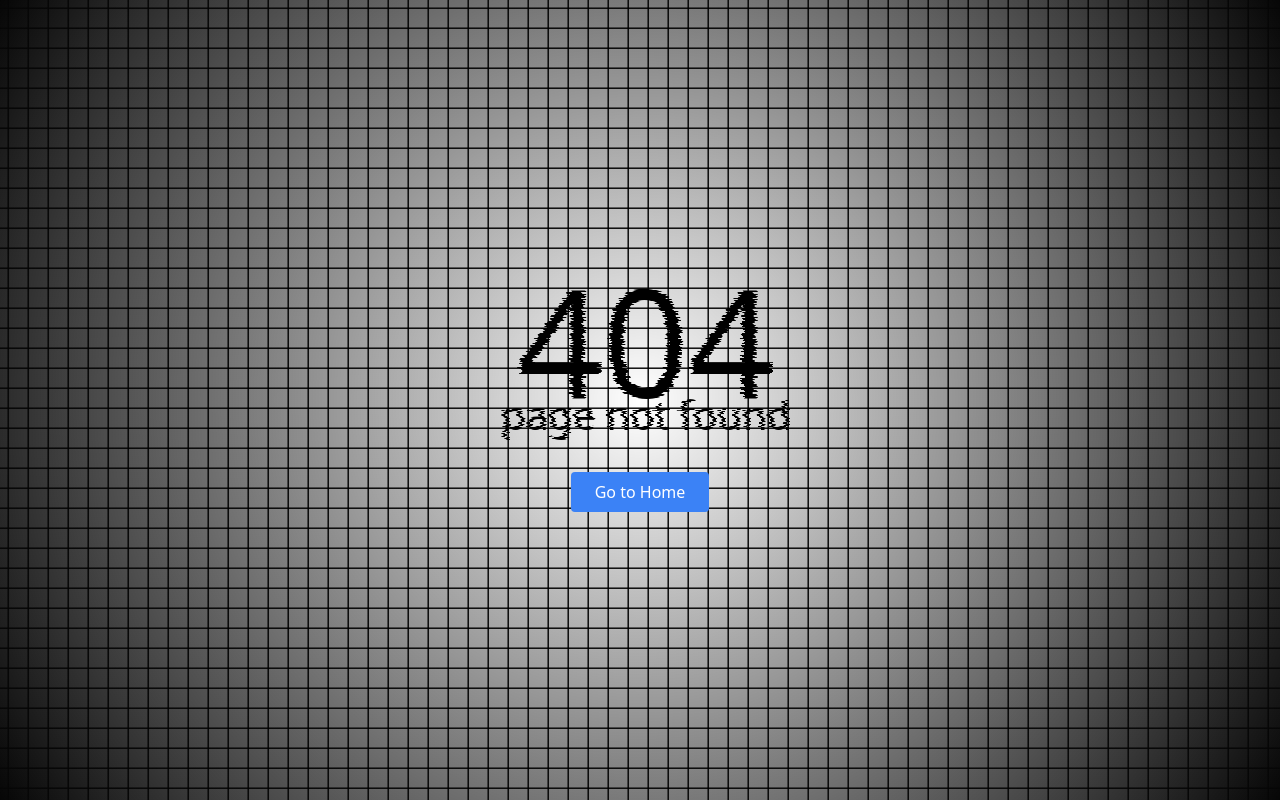
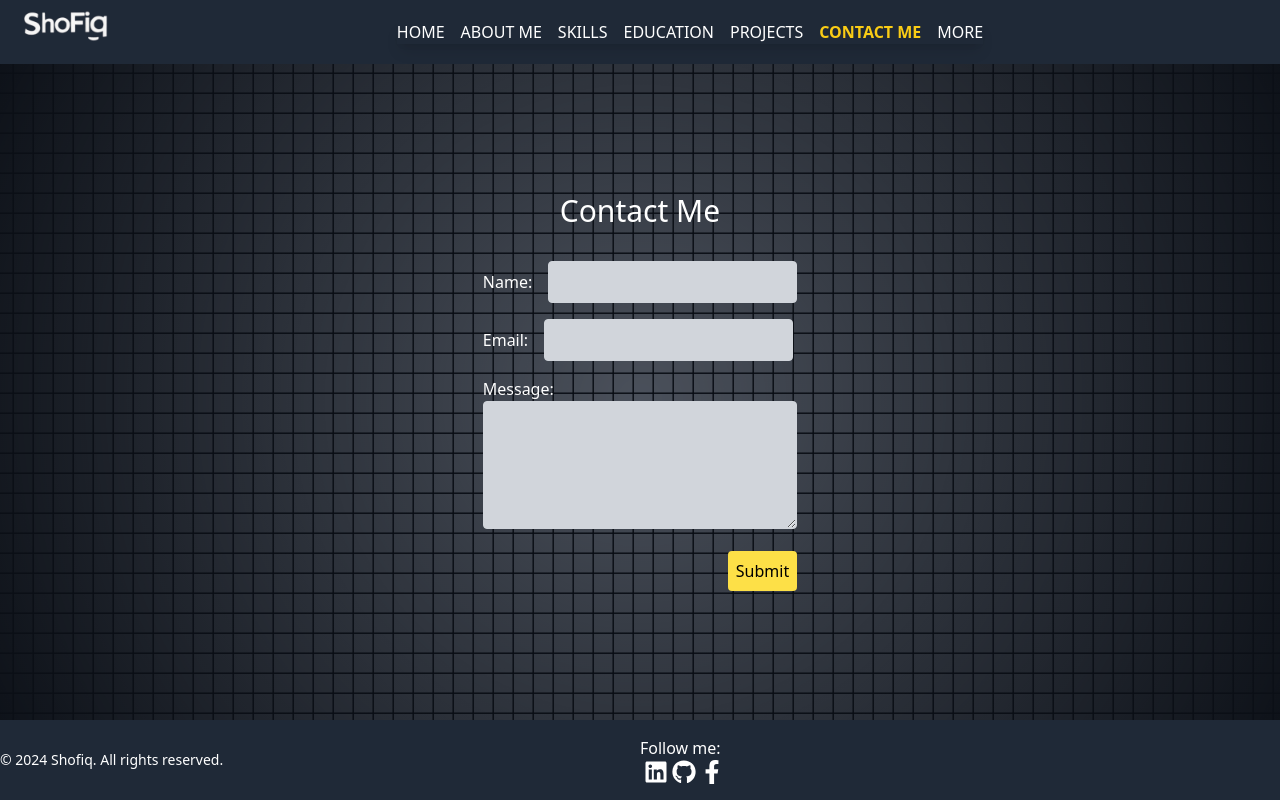
Before and after one commit to ShoFiq6030/My-Portfolio, a Next.js app: page /contact in a window 1280 px wide. Before the commit this address had no page. Built offline with nearby package versions, Linux system fonts and the light colour scheme.

Commit message:
add contact me page

```diff
--- /dev/null
+++ b/app/(pages)/contact/page.jsx
@@ -0,0 +1,18 @@
+import Footer from "@/components/common/Footer";
+import NavBar from "@/components/common/NavBar";
+import ContactForm from "@/components/contactpage/ContactForm";
+import React from "react";
+
+export default function contactPage() {
+  return (
+    <div className="container m-auto text-white ">
+      <NavBar />
+      <div className="flex flex-col items-center justify-center h-[82vh] p-4 bg-gray-900 bg-opacity-50">
+        <h1 className="text-3xl mb-8 ">Contact Me</h1>
+        <ContactForm />
+      </div>
+
+      <Footer />
+    </div>
+  );
+}
--- /dev/null
+++ b/app/(pages)/education/page.jsx
@@ -0,0 +1,5 @@
+import React from "react";
+
+export default function educationPage() {
+  return <div>education page</div>;
+}
--- /dev/null
+++ b/app/(pages)/projects/page.jsx
@@ -0,0 +1,17 @@
+import React from "react";
+import NavBar from "@/components/common/NavBar";
+import Footer from "@/components/common/Footer";
+import ProjectItems from "@/components/projectpage/ProjectItems";
+
+export default function projectPage() {
+  return (
+    <div className="container m-auto text-white bg-gray-900 bg-opacity-50">
+      <NavBar />
+      <div className="w-full h-auto  p-4 ">
+        <h1 className="text-3xl"> my projects.</h1>
+        <ProjectItems />
+      </div>
+      <Footer />
+    </div>
+  );
+}
--- a/app/layout.js
+++ b/app/layout.js
@@ -22,7 +22,7 @@ export default function RootLayout({ children }) {
   return (
     <html lang="en">
       <body
-        className={`${geistSans.variable} ${geistMono.variable} antialiased`}
+        className={`${geistSans.variable} ${geistMono.variable} antialiased bg-gray-900 bg-opacity-50`}
       >
         <Squares
 
--- a/components/common/Footer.jsx
+++ b/components/common/Footer.jsx
@@ -11,31 +11,28 @@ export default function Footer() {
         {/* <p className="text-sm">Built with Next.js and Tailwind CSS</p> */}
       </div>
       <div className=" w-1/2  ">
-      <span className="mr-4 mb-4">Follow me: </span>
+        <span className="mr-4 mb-4">Follow me: </span>
         <p className="flex  ">
-
           <a
             href="https://www.linkedin.com/in/shofiq-it/"
             target="_blank"
-            className="text-yellow-400 cursor-pointer  "
+            className="hover:text-yellow-400 cursor-pointer  "
           >
             <FaLinkedin className="text-2xl ml-1" />
           </a>
           <a
             href="https://github.com/ShoFiq6030"
             target="_blank"
-            className="text-yellow-400  cursor-pointer"
+            className="hover:text-yellow-400  cursor-pointer"
           >
-            <FaGithub
-            className="text-2xl ml-1"  />
+            <FaGithub className="text-2xl ml-1" />
           </a>
           <a
             href="https://www.facebook.com/shofiq6030"
             target="_blank"
-            className="text-yellow-400  cursor-pointer"
+            className="hover:text-yellow-400  cursor-pointer"
           >
-            <FaFacebookF
-            className="text-2xl ml-1" />
+            <FaFacebookF className="text-2xl ml-1" />
           </a>
         </p>
       </div>
--- /dev/null
+++ b/components/contactpage/ContactForm.jsx
@@ -0,0 +1,47 @@
+import SubmitButton from "./SubmitButton";
+import { revalidatePath } from "next/cache";
+
+export default function ContactForm() {
+  async function sendMessage(formData) {
+    "use server";
+    const name = formData.get("name");
+    const email = formData.get("email");
+    const message = formData.get("message");
+    console.log(name, email, message);
+    revalidatePath("/contact");
+  }
+
+  return (
+    <form action={sendMessage} className="contact-form">
+      <label className="block mb-4 ">
+        Name:
+        <input
+          name="name"
+          type="text"
+          required
+          className="border border-gray-300 rounded p-2 bg-gray-300 text-black ml-4"
+        />
+      </label>
+      <label className="block mb-4 ">
+        Email:
+        <input
+          name="email"
+          type="email"
+          required
+          className="border border-gray-300 rounded p-2 bg-gray-300 text-black ml-4"
+        />
+      </label>
+      <label>
+        Message:
+        <textarea
+          name="message"
+          required
+          className="border border-gray-300 rounded p-2 h-32 w-full bg-gray-300 text-black"
+        />
+      </label>
+      <div className="flex justify-end mt-4">
+        <SubmitButton />
+      </div>
+    </form>
+  );
+}
--- /dev/null
+++ b/components/contactpage/SubmitButton.jsx
@@ -0,0 +1,13 @@
+"use client";
+import React from "react";
+
+export default function SubmitButton() {
+  return (
+    <button
+      type="submit"
+      className="bg-yellow-300 text-black rounded p-2 hover:bg-yellow-600 transition-colors duration-300"
+    >
+      Submit
+    </button>
+  );
+}
--- a/components/homepage/Hero.jsx
+++ b/components/homepage/Hero.jsx
@@ -4,7 +4,7 @@ import RotatingText from "../common/RotatingText";
 
 export default function Hero() {
   return (
-    <div className="w-full h-[82vh] bg-opacity-90 bg-gray-500">
+    <div className="w-full h-[82vh] bg-gray-900 bg-opacity-50">
       <div className=" w-full h-full flex items-center justify-evenly ">
         <div className="border-b-2 border-r-2 border-yellow-400 rounded-e-full overflow-hidden w-6/12 h-auto lg:h-full ">
           <Image
@@ -25,7 +25,7 @@ export default function Hero() {
           </h1>
 
           <p className="text-lg md:text-xl mb-8">
-            A passionate{" "}
+            A passionate
             <span>
               <RotatingText
                 texts={[
@@ -36,7 +36,7 @@ export default function Hero() {
                   "Linux Enthusiast",
                   "Gamer 🫢",
                 ]}
-                mainClassName="px-2 sm:px-2 md:px-3  text-black overflow-hidden py-0.5 sm:py-1 md:py-2 justify-center rounded-lg"
+                mainClassName="px-2 sm:px-2 md:px-3  text-yellow-400 overflow-hidden py-0.5 sm:py-1 md:py-2 justify-center rounded-lg"
                 staggerFrom={"last"}
                 initial={{ y: "100%" }}
                 animate={{ y: 0 }}
--- /dev/null
+++ b/components/projectpage/ProjectItems.jsx
@@ -0,0 +1,38 @@
+import React from "react";
+import { projects } from "@/utils/projects";
+import Image from "next/image";
+
+export default function ProjectItems() {
+  return (
+    <div>
+      <div className="grid grid-cols-1 sm:grid-cols-2 md:grid-cols-3 lg:grid-cols-4 gap-6 p-4">
+        {projects.map((project, index) => (
+          <div
+            key={index}
+            className="bg-gray-800 rounded-lg shadow-lg p-4 hover:shadow-xl transition-shadow duration-300"
+          >
+            <Image
+              src={project.image}
+              alt={project.title}
+              width={400}
+              height={300}
+              className="w-full h-48 object-cover rounded-t-lg mb-4"
+            />
+            <h2 className="text-xl font-semibold text-yellow-400 mb-2">
+              {project.title}
+            </h2>
+            <p className="text-gray-300 mb-4">{project.description}</p>
+            <a
+              href={project.link}
+              target="_blank"
+              rel="noopener noreferrer"
+              className="text-blue-400 hover:text-blue-600"
+            >
+              View Project
+            </a>
+          </div>
+        ))}
+      </div>
+    </div>
+  );
+}
--- a/components/skillspage/SkillsItems.jsx
+++ b/components/skillspage/SkillsItems.jsx
@@ -27,9 +27,7 @@ export default function SkillsItems() {
           </div>
         ))}
       </div>
-      <h1 className="text-center  text-2xl font-bold">
-        for System Administration
-      </h1>
+      <h1 className="text-center  text-2xl font-bold">System Administration</h1>
       <div className="grid grid-cols-2 sm:grid-cols-3 md:grid-cols-4 lg:grid-cols-5 gap-4 p-4">
         {systemAdminSkills.map((skill, index) => (
           <div
--- /dev/null
+++ b/utils/projects.js
@@ -0,0 +1,23 @@
+export const projects = [
+    //   {
+    //     id: 1,
+    //     title: "Portfolio Website",
+    //     description: "A personal portfolio website to showcase my skills and projects.",
+    //     image: "/images/portfolio.png",
+    //     link: "https://sho-fiq-portfolio.vercel.app/",
+    //   },
+    //   {
+    //     id: 2,
+    //     title: "E-commerce Website",
+    //     description: "An e-commerce platform built with Next.js and Tailwind CSS.",
+    //     image: "/images/ecommerce.png",
+    //     link: "https://ecommerce-nextjs-tailwind.vercel.app/",
+    //   },
+    {
+        id: 3,
+        title: "Blog Platform",
+        description: "A blogging platform where users can create and share articles.",
+        image: "/blog-website.png",
+        link: "https://shofiq-blog-app-frontend.vercel.app/",
+    },
+];
```
Also changed, not shown: app/page.js (+5 -5 lines), public/blog-website.png (added).
